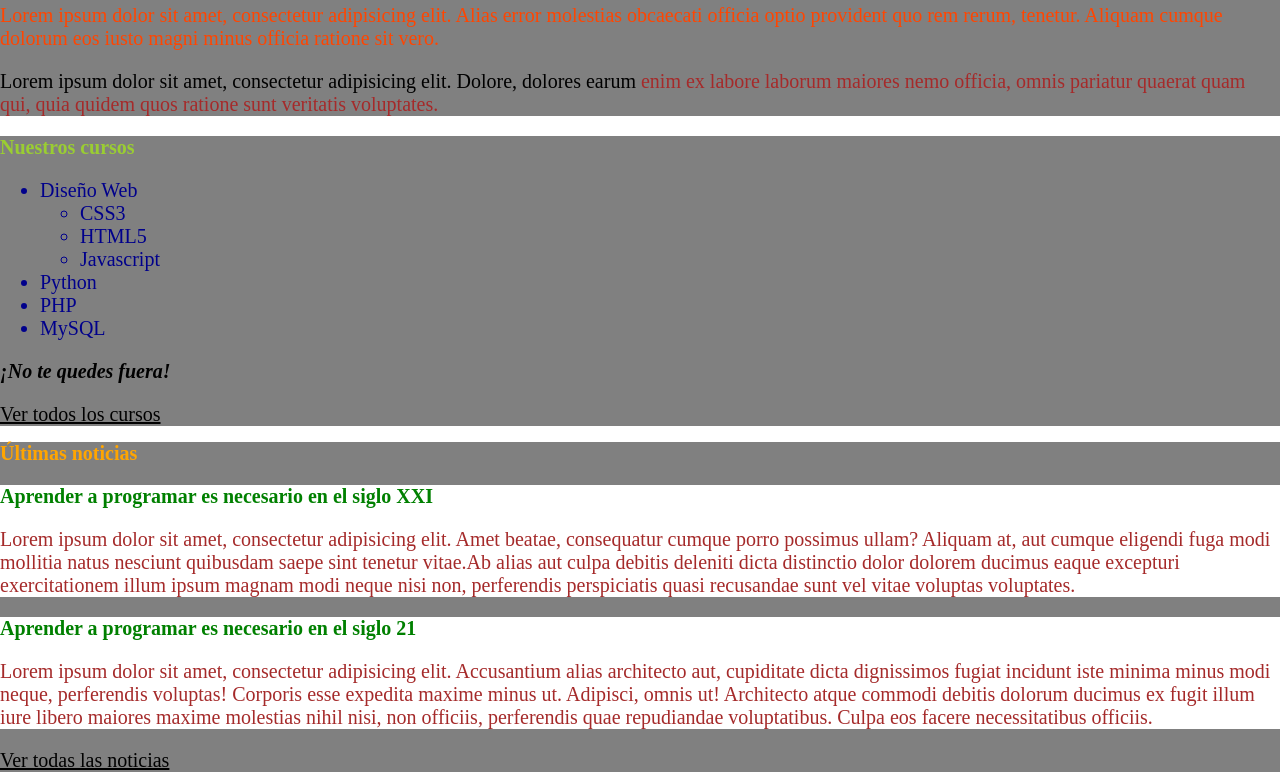
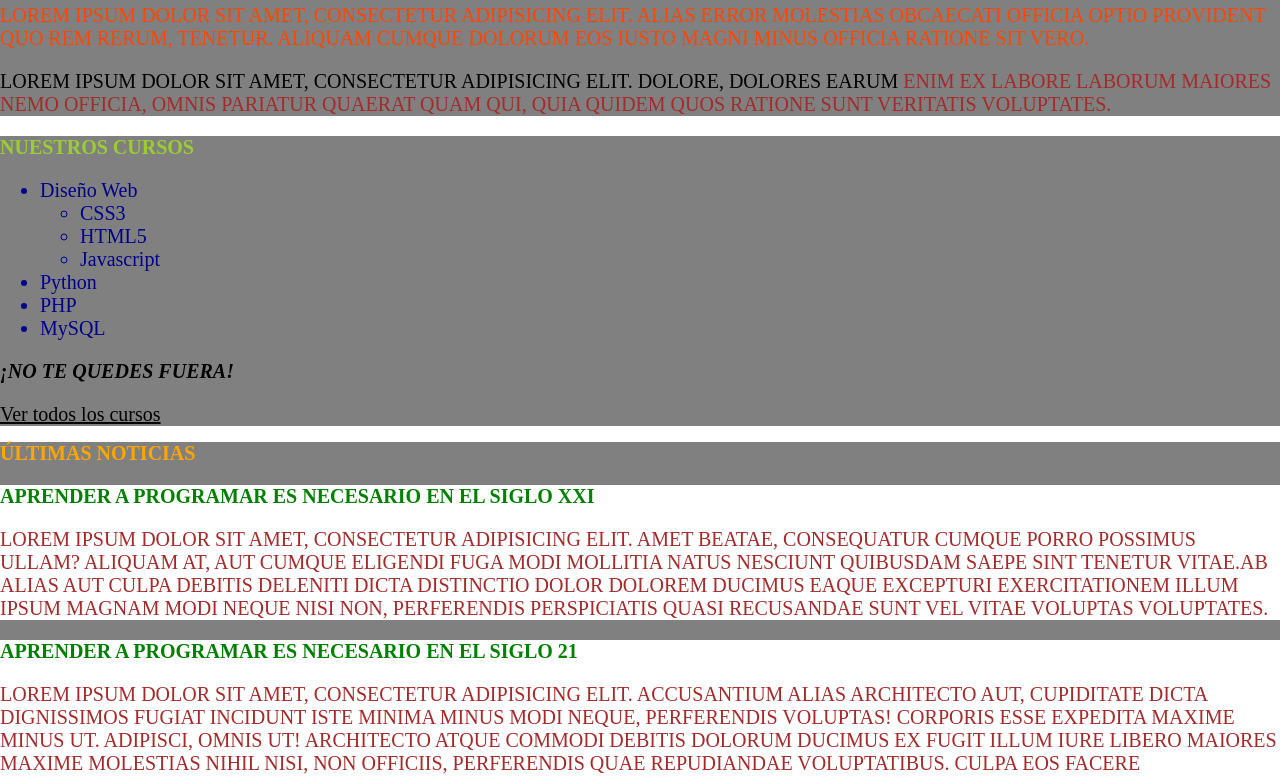
Before and after one commit to JesusDiaz08/Desarrollo-Web, a plain HTML site: page index.html in a window 1280 px wide. Shown: the part 434-1212 px from the top of the page. Drawn offline with Linux system fonts and the light colour scheme.

Commit message:
Grupo de selectores

```diff
--- a/css/estilos.css
+++ b/css/estilos.css
@@ -89,3 +89,21 @@ img.log{
     color: darkblue;
     font-size: 30px;
 }
+
+/*Grupo de selectores*/
+
+/*Forma 'clásica: '
+h2{
+    text-transform: uppercase;
+}
+h3{
+    text-transform: uppercase;
+}
+p{
+    text-transform: uppercase;
+}
+*/
+/*Forma con grupo de selectores*/
+h2,h3,p{
+    text-transform: uppercase;
+}
```
